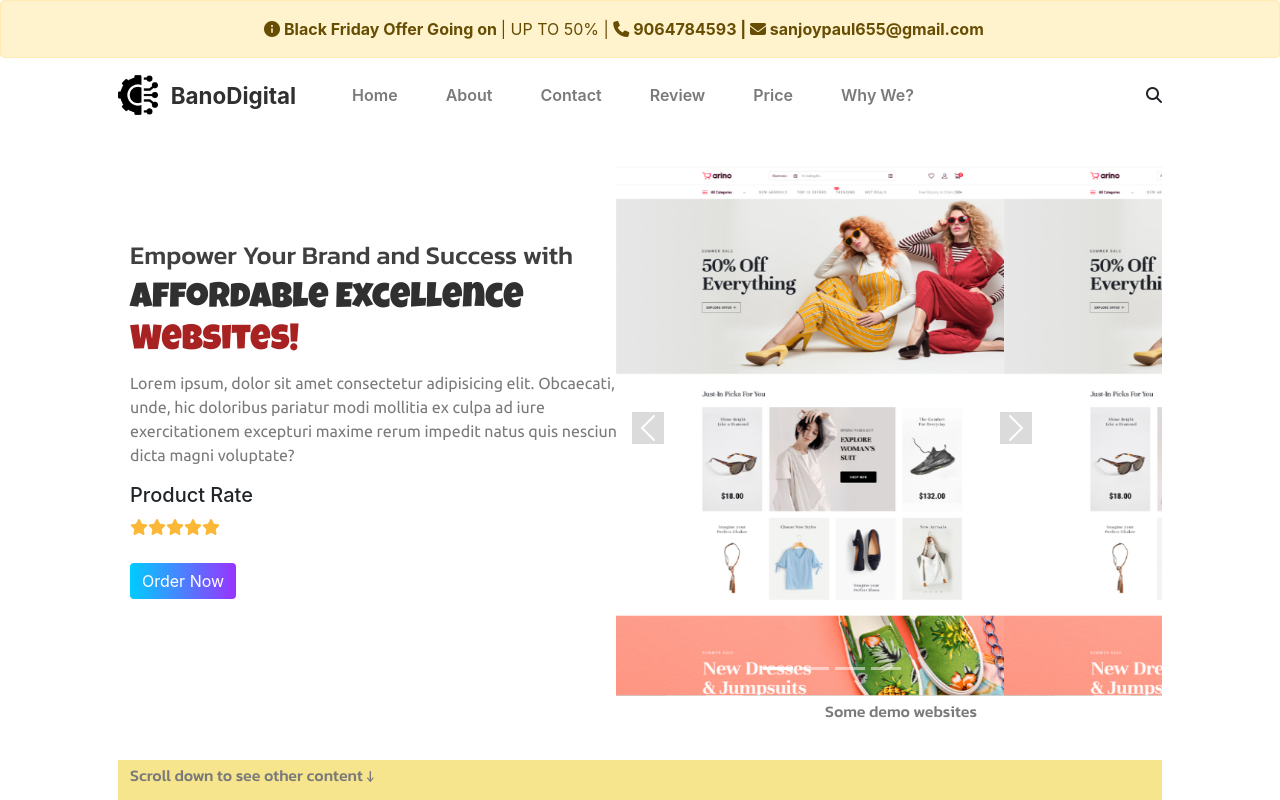
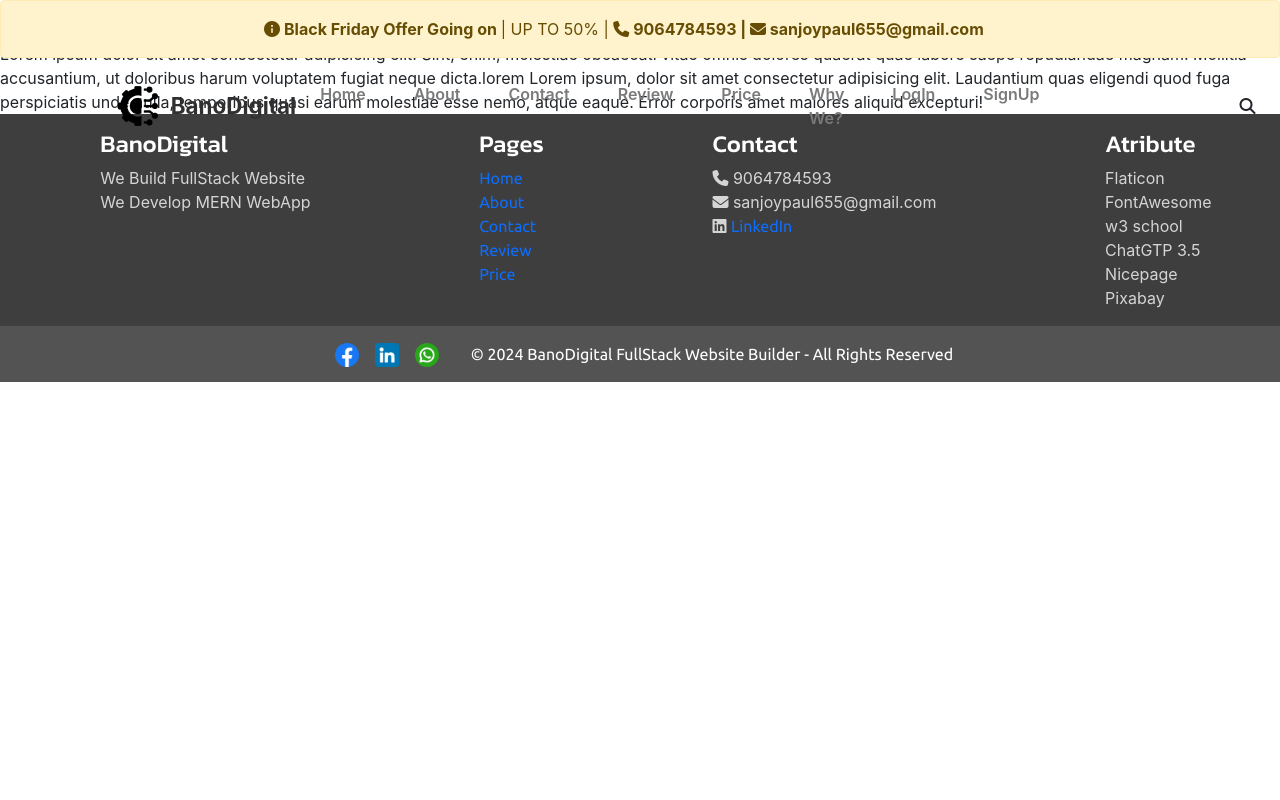
Before and after one commit to SanjayPaul4u/BanoDigital-Project2, a React (Create React App) app in the folder client/: page /login in a window 1280 px wide. Shown: the top 800 px of the page. Built offline with nearby package versions, Linux system fonts and the light colour scheme.

Commit message:
FrontEnd: 10. Complete Work done on react-router-dom

```diff
--- a/client/package.json
+++ b/client/package.json
@@ -9,6 +9,7 @@
     "concurrently": "^8.2.2",
     "react": "^18.2.0",
     "react-dom": "^18.2.0",
+    "react-router-dom": "^6.20.0",
     "react-scripts": "5.0.1",
     "web-vitals": "^2.1.4"
   },
--- a/client/src/App.js
+++ b/client/src/App.js
@@ -3,6 +3,10 @@ import "./style/All.css"
 import Navbar from './components/Navbar'
 import Home from './components/home-comp/Home'
 import Footer from './components/Footer'
+import {BrowserRouter, Routes,Route} from 'react-router-dom'
+import Login from './components/Login'
+import Signup from './components/Signup'
+
 
 
 
@@ -11,9 +15,17 @@ import Footer from './components/Footer'
 const App = () => {
   return (
     <>
-      <Navbar/>
-      <Home/>
-      <Footer/>
+
+      <BrowserRouter>
+        <Navbar/>
+          <Routes>
+            <Route exact path='/' element={<Home/>}/>
+            <Route exact path='/home' element={<Home/>}/>
+            <Route exact path='/login' element={<Login/>}/>
+            <Route exact path='/signup' element={<Signup/>}/>
+          </Routes>
+        <Footer/>
+      </BrowserRouter>
     </>
   )
 }
--- /dev/null
+++ b/client/src/components/Login.js
@@ -0,0 +1,12 @@
+import React from 'react'
+
+const Login = () => {
+  return (
+    <div>
+        <h3>this is Login page</h3>
+        Lorem ipsum dolor sit amet consectetur adipisicing elit. Sint, enim, molestiae obcaecati vitae omnis dolores quaerat quae labore saepe repudiandae magnam. Mollitia accusantium, ut doloribus harum voluptatem fugiat neque dicta.lorem Lorem ipsum, dolor sit amet consectetur adipisicing elit. Laudantium quas eligendi quod fuga perspiciatis unde nulla, temporibus quasi earum molestiae esse nemo, atque eaque. Error corporis amet maiores aliquid excepturi!
+    </div>
+  )
+}
+
+export default Login
--- a/client/src/components/Navbar.js
+++ b/client/src/components/Navbar.js
@@ -2,6 +2,8 @@ import React, { useState } from 'react'
 import "../style/Navbar.css"
 import BrandLogo from '../images/connection.png'
 import OfferAlert from './alers-comp/OfferAlert'
+import { Link } from 'react-router-dom'
+
 
 
 const Navbar = () => {
@@ -33,7 +35,7 @@ const Navbar = () => {
     <nav className={` navbar navbar-expand-lg fixed-top ${!IsScroll?"my-default-navbar":"my-navbar-scroll"}`} id='main-navbar'>
         <div className={`container container-navbar`}>
             <img src={BrandLogo} alt="brandImgErr" id='brandLogo'/>
-            <a className={`navbar-brand ${!IsScroll?"default-navbar-brand-style":"navbar-brand-style"}`} href="/">BanoDigital</a>
+            <Link className={`navbar-brand ${!IsScroll?"default-navbar-brand-style":"navbar-brand-style"}`} to="/">BanoDigital</Link>
 
             <button className="navbar-toggler navbar-light" type="button" data-bs-toggle="collapse" data-bs-target="#navbarSupportedContent" aria-controls="navbarSupportedContent" aria-expanded="false" aria-label="Toggle navigation" onClick={funcResponsive}>
             <span className="navbar-toggler-icon"></span>
@@ -43,27 +45,33 @@ const Navbar = () => {
             <div className="collapse navbar-collapse" id="navbarSupportedContent">
             <ul className="navbar-nav me-auto mb-2 mb-lg-0" id='navbar-ul'>
                 <li className="nav-item">
-                <a className={`nav-link active ${!IsScroll?"default-text-color":"my-text-color"}`} aria-current="page" href="/">Home</a>
+                <Link className={`nav-link active ${!IsScroll?"default-text-color":"my-text-color"}`} aria-current="page" to="/">Home</Link>
                 </li>
                 <li className="nav-item">
 
-                <a className={`nav-link ${!IsScroll?"default-text-color":"my-text-color"}`} aria-current="page" href="/about">About</a>
+                <Link className={`nav-link ${!IsScroll?"default-text-color":"my-text-color"}`} aria-current="page" to="/about">About</Link>
                 </li>
 
                 <li className="nav-item">
-                <a className={`nav-link ${!IsScroll?"default-text-color":"my-text-color"}`} aria-current="page" href="/contact">Contact</a>
+                <Link className={`nav-link ${!IsScroll?"default-text-color":"my-text-color"}`} aria-current="page" to="/contact">Contact</Link>
                 </li>
 
                 <li className="nav-item">
-                <a className={`nav-link ${!IsScroll?"default-text-color":"my-text-color"}`} aria-current="page" href="#main-review">Review</a>
+                <a className={`nav-link ${!IsScroll?"default-text-color":"my-text-color"}`} aria-current="page" href="/#main-review">Review</a>
                 </li>
 
                 <li className="nav-item">
-                <a className={`nav-link ${!IsScroll?"default-text-color":"my-text-color"}`} aria-current="page" href="#main-price">Price</a>
+                <a className={`nav-link ${!IsScroll?"default-text-color":"my-text-color"}`} aria-current="page" href="/#main-price">Price</a>
                 </li>
 
                 <li className="nav-item">
-                <a className={`nav-link ${!IsScroll?"default-text-color":"my-text-color"}`} aria-current="page" href="#main-whychooseus">Why We?</a>
+                <a className={`nav-link ${!IsScroll?"default-text-color":"my-text-color"}`} aria-current="page" href="/#main-whychooseus">Why We?</a>
+                </li>
+                <li className="nav-item">
+                <Link className={`nav-link ${!IsScroll?"default-text-color":"my-text-color"}`} aria-current="page" to="/login">LogIn</Link>
+                </li>
+                <li className="nav-item">
+                <Link className={`nav-link ${!IsScroll?"default-text-color":"my-text-color"}`} aria-current="page" to="/signup">SignUp</Link>
                 </li>
             </ul>
           {/* -----------------------------------------------------  📌*/}
--- /dev/null
+++ b/client/src/components/Signup.js
@@ -0,0 +1,12 @@
+import React from 'react'
+
+const Signup = () => {
+  return (
+    <div>
+        <h3>this is Signup page</h3>
+        Lorem ipsum dolor sit amet consectetur adipisicing elit. Sint, enim, molestiae obcaecati vitae omnis dolores quaerat quae labore saepe repudiandae magnam. Mollitia accusantium, ut doloribus harum voluptatem fugiat neque dicta.lorem Lorem ipsum, dolor sit amet consectetur adipisicing elit. Laudantium quas eligendi quod fuga perspiciatis unde nulla, temporibus quasi earum molestiae esse nemo, atque eaque. Error corporis amet maiores aliquid excepturi!
+    </div>
+  )
+}
+
+export default Signup
```
Also changed, not shown: client/ClientNote.txt, 1 other file (tests, documents, lock files or other folders).
